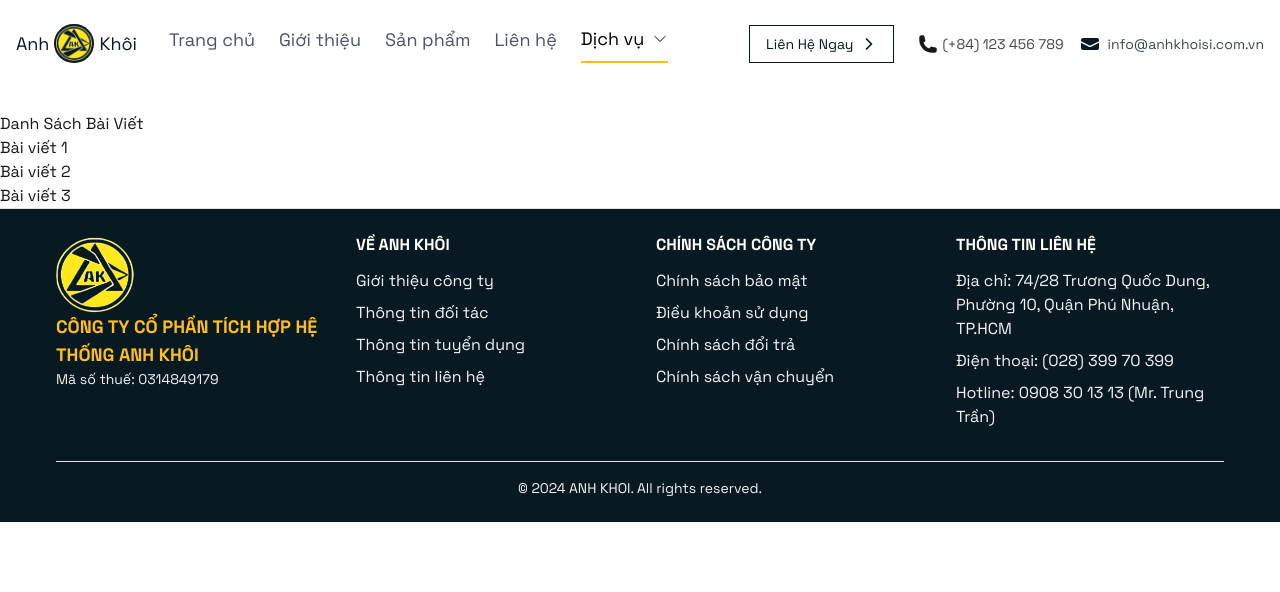
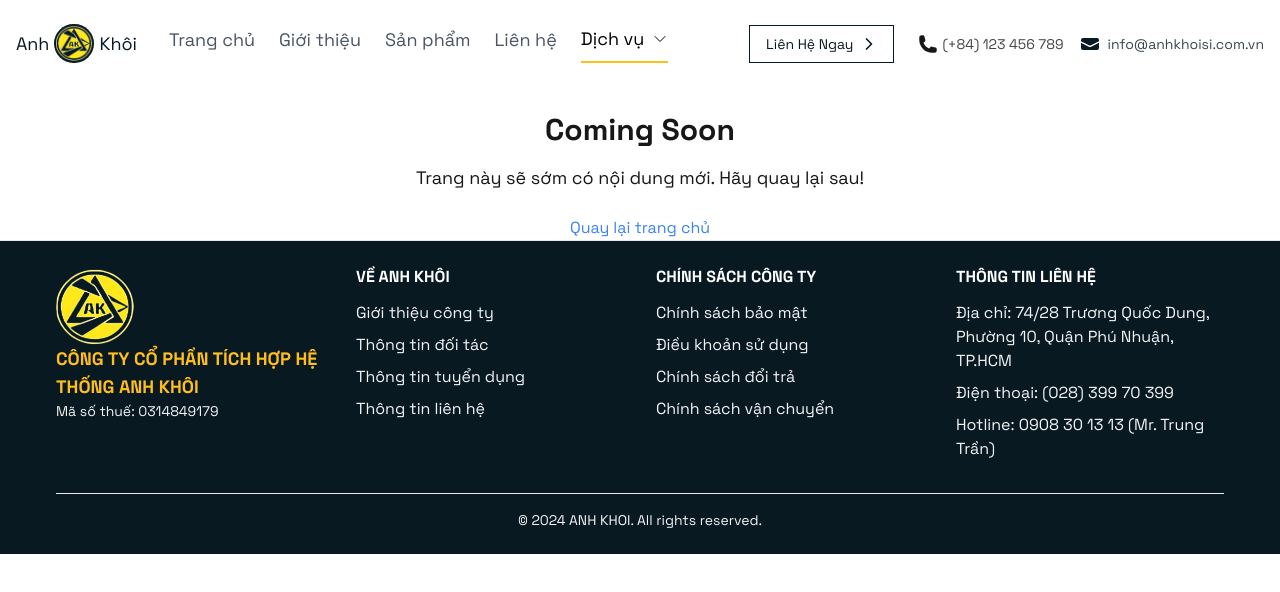
Before and after one commit to Anh-Khoi-SI/anh-khoi-si, a Next.js app: page /blog in a window 1280 px wide. Shown: the top 592 px of the page. Built offline with nearby package versions, Linux system fonts and the light colour scheme; what @ant-design/nextjs-registry would draw is missing.

Commit message:
Update blog, product, service center, and system integration pages with "Coming Soon" message and navigation link

```diff
--- a/src/app/blog/[id]/page.js
+++ b/src/app/blog/[id]/page.js
@@ -1,8 +1,15 @@
+import Link from "next/link";
+
 export default function BlogDetail() {
   return (
-    <div className="pt-28">
-      <h1>Blog Detail</h1>
-      <p>ID: </p>
+    <div className="pt-28 flex flex-col items-center">
+      <h1 className="text-3xl font-bold">Coming Soon</h1>
+      <p className="mt-4 text-lg">
+        Trang này sẽ sớm có nội dung mới. Hãy quay lại sau!
+      </p>
+      <Link href="/" className="mt-6 text-blue-500 hover:underline">
+        Quay lại trang chủ
+      </Link>
     </div>
   );
 }
--- a/src/app/blog/page.js
+++ b/src/app/blog/page.js
@@ -1,22 +1,15 @@
 import Link from "next/link";
-
-const posts = [
-  { id: 1, title: "Bài viết 1" },
-  { id: 2, title: "Bài viết 2" },
-  { id: 3, title: "Bài viết 3" },
-];
 
 export default function Blog() {
   return (
-    <div className="pt-28">
-      <h1>Danh Sách Bài Viết</h1>
-      <ul>
-        {posts.map((post) => (
-          <li key={post.id}>
-            <Link href={`/blog/${post.id}`}>{post.title}</Link>
-          </li>
-        ))}
-      </ul>
+    <div className="pt-28 flex flex-col items-center">
+      <h1 className="text-3xl font-bold">Coming Soon</h1>
+      <p className="mt-4 text-lg">
+        Trang này sẽ sớm có nội dung mới. Hãy quay lại sau!
+      </p>
+      <Link href="/" className="mt-6 text-blue-500 hover:underline">
+        Quay lại trang chủ
+      </Link>
     </div>
   );
 }
--- a/src/app/products/page.js
+++ b/src/app/products/page.js
@@ -1,3 +1,15 @@
+import Link from "next/link";
+
 export default function Product() {
-  return <div className="pt-[87px] ">PAge</div>;
+  return (
+    <div className="pt-28 flex flex-col items-center">
+      <h1 className="text-3xl font-bold">Coming Soon</h1>
+      <p className="mt-4 text-lg">
+        Trang này sẽ sớm có nội dung mới. Hãy quay lại sau!
+      </p>
+      <Link href="/" className="mt-6 text-blue-500 hover:underline">
+        Quay lại trang chủ
+      </Link>
+    </div>
+  );
 }
--- a/src/app/service-center/page.js
+++ b/src/app/service-center/page.js
@@ -1,3 +1,15 @@
+import Link from "next/link";
+
 export default function ServiceCenter() {
-  return <div></div>;
+  return (
+    <div className="pt-28 flex flex-col items-center">
+      <h1 className="text-3xl font-bold">Coming Soon</h1>
+      <p className="mt-4 text-lg">
+        Trang này sẽ sớm có nội dung mới. Hãy quay lại sau!
+      </p>
+      <Link href="/" className="mt-6 text-blue-500 hover:underline">
+        Quay lại trang chủ
+      </Link>
+    </div>
+  );
 }
--- a/src/app/service/page.js
+++ /dev/null
@@ -1,3 +0,0 @@
-export default function Blog() {
-  return <div></div>;
-}
--- a/src/app/system-integration/page.js
+++ b/src/app/system-integration/page.js
@@ -1,3 +1,15 @@
+import Link from "next/link";
+
 export default function SystemIntergration() {
-  return <div></div>;
+  return (
+    <div className="pt-28 flex flex-col items-center">
+      <h1 className="text-3xl font-bold">Coming Soon</h1>
+      <p className="mt-4 text-lg">
+        Trang này sẽ sớm có nội dung mới. Hãy quay lại sau!
+      </p>
+      <Link href="/" className="mt-6 text-blue-500 hover:underline">
+        Quay lại trang chủ
+      </Link>
+    </div>
+  );
 }
```
